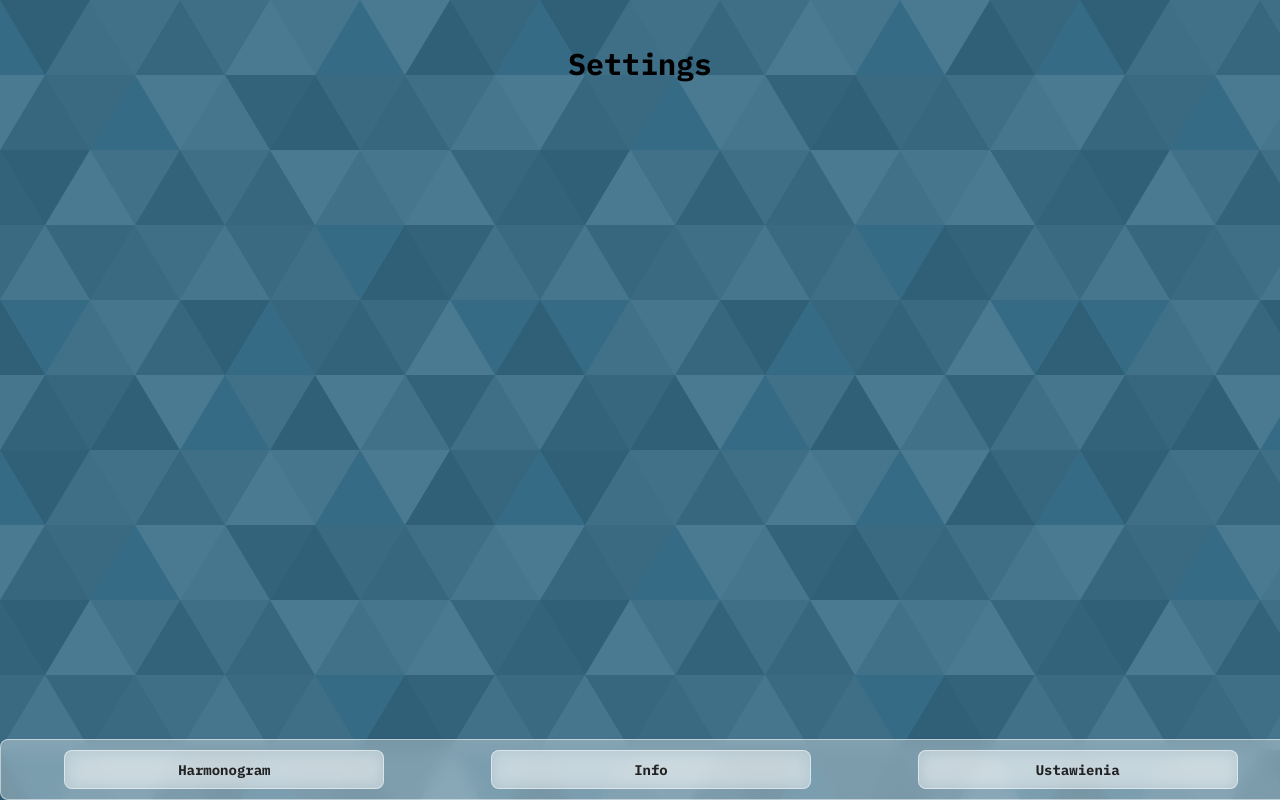
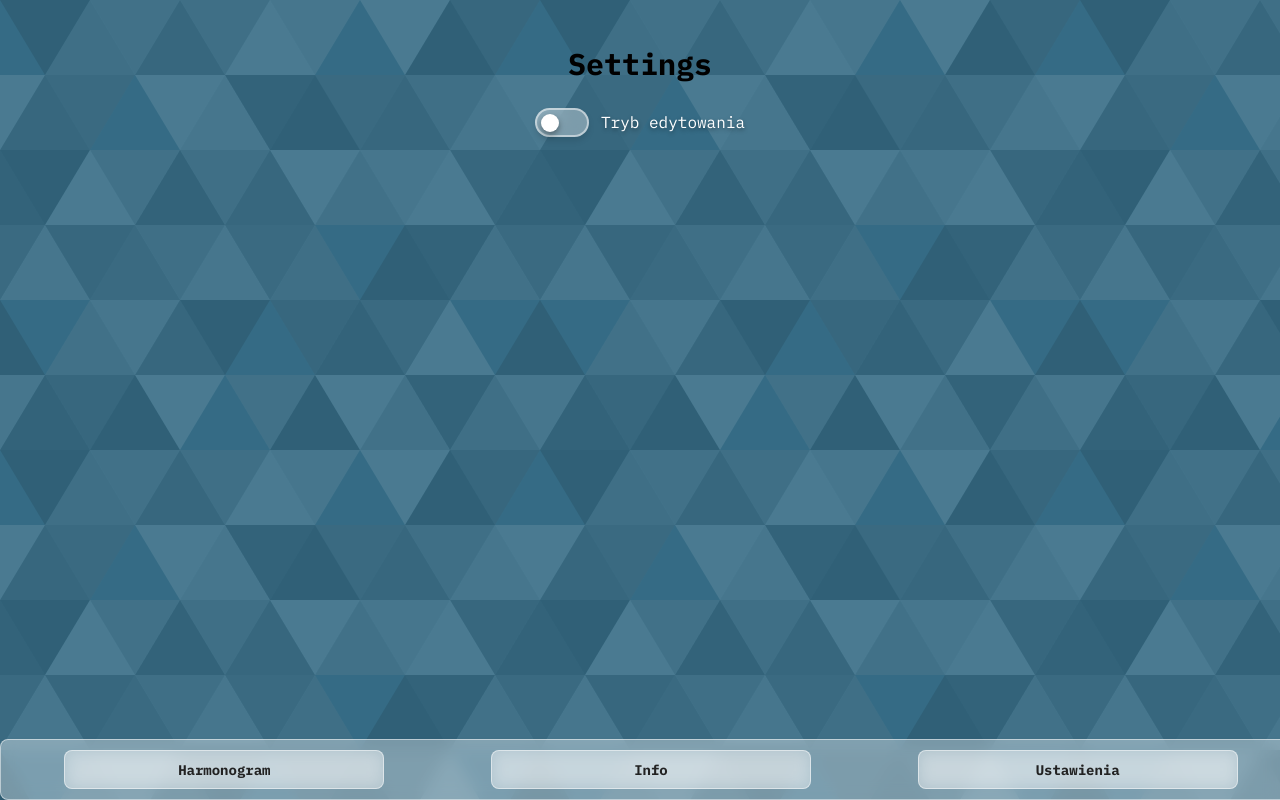
Before and after one commit to puksh/kalendarz, a Vue app: page / in a window 1280 px wide. Both pictures are taken after a click on the button "Ustawienia". Built offline with nearby package versions, Linux system fonts and the light colour scheme.

Commit message:
feat: Added a toggle for editing mode on site

```diff
--- a/src/App.vue
+++ b/src/App.vue
@@ -3,8 +3,14 @@
     <SideBarComponent @navigate="handleNavigation" />
     <main class="main-content">
       <CalendarComponent v-if="currentPage === 'CalendarComponent'" />
+      <CalendarStaticComponent
+        v-if="currentPage === 'CalendarStaticComponent'"
+      />
       <AboutComponent v-if="currentPage === 'AboutComponent'" />
-      <SettingsComponent v-if="currentPage === 'SettingsComponent'" />
+      <SettingsComponent
+        v-if="currentPage === 'SettingsComponent'"
+        @update-editing-mode="setEditingMode"
+      />
       <NotificationMessage />
     </main>
   </div>
@@ -17,6 +23,9 @@ export default {
   components: {
     CalendarComponent: defineAsyncComponent(() =>
       import("./components/CalendarComponent.vue")
+    ),
+    CalendarStaticComponent: defineAsyncComponent(() =>
+      import("./components/CalendarStaticComponent.vue")
     ),
     SideBarComponent: defineAsyncComponent(() =>
       import("./components/SideBarComponent.vue")
@@ -34,12 +43,31 @@ export default {
   data() {
     return {
       currentPage: "CalendarComponent",
+      isEditingMode: false, // default value
     };
   },
   methods: {
     handleNavigation(section) {
       this.currentPage = section;
     },
+    setEditingMode(isEditingMode) {
+      this.isEditingMode = isEditingMode;
+      if (
+        this.currentPage === "CalendarStaticComponent" ||
+        this.currentPage === "CalendarComponent"
+      ) {
+        // Update the current page based on editing mode
+        this.currentPage = isEditingMode
+          ? "CalendarComponent"
+          : "CalendarStaticComponent";
+      }
+    },
+  },
+  mounted() {
+    // Set the initial page based on editing mode
+    this.currentPage = this.isEditingMode
+      ? "CalendarComponent"
+      : "CalendarStaticComponent";
   },
 };
 </script>
--- a/src/components/SettingsComponent.vue
+++ b/src/components/SettingsComponent.vue
@@ -1,14 +1,85 @@
 <template>
   <div class="about">
     <h1>Settings</h1>
+    <label class="glass-toggle">
+      <input
+        type="checkbox"
+        v-model="isEditingMode"
+        @change="updateEditingMode"
+      />
+      <span class="toggle-slider"></span>
+      <span class="label-text">Tryb edytowania</span>
+    </label>
   </div>
 </template>
 
 <script>
 export default {
   name: "SettingsComponent",
-  methods: {},
+  data() {
+    return {
+      isEditingMode: false, // default value
+    };
+  },
+  methods: {
+    updateEditingMode() {
+      this.$emit("update-editing-mode", this.isEditingMode);
+    },
+  },
 };
 </script>
 
-<style scoped></style>
+<style scoped>
+.glass-toggle {
+  display: inline-flex;
+  align-items: center;
+  position: relative;
+  cursor: pointer;
+  user-select: none;
+  gap: 12px;
+}
+
+.glass-toggle input {
+  display: none;
+}
+
+.glass-toggle .toggle-slider {
+  width: 50px;
+  height: 25px;
+  background: var(--glass-bg-color);
+  backdrop-filter: blur(var(--glass-blur));
+  border: 2px solid var(--glass-border-color);
+  border-radius: 15px;
+  box-shadow: var(--glass-box-shadow);
+  position: relative;
+  transition: background 0.3s, transform 0.3s;
+}
+
+.glass-toggle .toggle-slider::before {
+  content: "";
+  position: absolute;
+  top: 50%;
+  left: 4px;
+  width: 18px;
+  height: 18px;
+  background: white;
+  border-radius: 50%;
+  transform: translateY(-50%);
+  box-shadow: var(--shadow-drop);
+  transition: transform 0.3s;
+}
+
+.glass-toggle input:checked + .toggle-slider {
+  background: rgba(0, 128, 255, 0.4); /* A subtle blue glow when checked */
+}
+
+.glass-toggle input:checked + .toggle-slider::before {
+  transform: translateY(-50%) translateX(24px);
+}
+
+.glass-toggle .label-text {
+  font-size: 1rem;
+  color: white;
+  text-shadow: var(--shadow-modal);
+}
+</style>
--- a/src/components/SideBarComponent.vue
+++ b/src/components/SideBarComponent.vue
@@ -1,12 +1,18 @@
 <template>
   <aside class="sidebar">
-    <button @click="navigateTo('CalendarComponent')" class="sidebar-button">
+    <button
+      @click="$emit('navigate', 'CalendarComponent')"
+      class="sidebar-button"
+    >
       Harmonogram
     </button>
-    <button @click="navigateTo('AboutComponent')" class="sidebar-button">
+    <button @click="$emit('navigate', 'AboutComponent')" class="sidebar-button">
       Info
     </button>
-    <button @click="navigateTo('SettingsComponent')" class="sidebar-button">
+    <button
+      @click="$emit('navigate', 'SettingsComponent')"
+      class="sidebar-button"
+    >
       Ustawienia
     </button>
   </aside>
@@ -15,11 +21,6 @@
 <script>
 export default {
   name: "SideBarComponent",
-  methods: {
-    navigateTo(section) {
-      this.$emit("navigate", section); // Emit navigation events to parent
-    },
-  },
 };
 </script>
 
```
